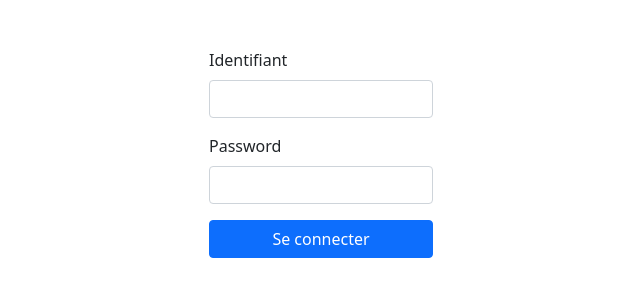
After one commit to GaetanTubaro/wizardFactory, a PHP site: template pages/login.php in a window 1280 px wide. The commit adds this page. Shown: the top 305 px of the page, without its empty margins (319-959 px from the left). Run offline with PHP 8.4, Linux system fonts and the light colour scheme; the template is opened without the code that fills it, so the values that code supplies are empty.

Commit message:
Login et Logout

```diff
--- a/includes/header.php
+++ b/includes/header.php
@@ -1,15 +1,31 @@
 <?php
+session_start();
     include "includes/config.inc.php";
+
+// recupId
+$myPass = "Mekouy";
+if (isset($_POST["id"])) {
+    if ($_POST["pass"] == $myPass) {
+        $_SESSION["login"] = $_POST["id"];
+    }
+}
+if (isset($_SESSION["login"])) {
+    echo '<a class="nav-link" href="?page=logout">Deconnexion</a>';
+}
 ?>
 
 <!DOCTYPE html>
 <html lang="en">
 <head>
-    <meta charset="UTF-8">
-    <meta http-equiv="X-UA-Compatible" content="IE=edge">
-    <meta name="viewport" content="width=device-width, initial-scale=1.0">
     <link href="https://cdn.jsdelivr.net/npm/bootstrap@5.1.3/dist/css/bootstrap.min.css" rel="stylesheet" integrity="sha384-1BmE4kWBq78iYhFldvKuhfTAU6auU8tT94WrHftjDbrCEXSU1oBoqyl2QvZ6jIW3" crossorigin="anonymous">
-<script src="https://cdn.jsdelivr.net/npm/bootstrap@5.1.3/dist/js/bootstrap.bundle.min.js" integrity="sha384-ka7Sk0Gln4gmtz2MlQnikT1wXgYsOg+OMhuP+IlRH9sENBO0LRn5q+8nbTov4+1p" crossorigin="anonymous"></script>
-    <title>Wizard Factory</title>
-</head>
+        <script src="https://cdn.jsdelivr.net/npm/bootstrap@5.1.3/dist/js/bootstrap.bundle.min.js" integrity="sha384-ka7Sk0Gln4gmtz2MlQnikT1wXgYsOg+OMhuP+IlRH9sENBO0LRn5q+8nbTov4+1p" crossorigin="anonymous"></script>
+        <meta charset="UTF-8">
+        <meta http-equiv="X-UA-Compatible" content="IE=edge">
+        <meta name="viewport" content="width=device-width, initial-scale=1.0">
+        <title>Wizard Factory</title>
+    </head>
 <body>
+<?php
+    if (isset($_SESSION["login"])) {
+        echo 'Bienvenue ' . $_SESSION["login"] . '!! :D';
+    }
--- /dev/null
+++ b/pages/login.php
@@ -0,0 +1,16 @@
+<form class="d-flex flex-column justify-content-center w-25 mx-auto p-5 " method="POST">
+    <div class="mb-3">
+        <label for="inputId" class="form-label">Identifiant</label>
+        <input type="text" class="form-control"  name="id" required>
+    </div>
+    <div class="mb-3">
+        <label for="exampleInputPassword1" class="form-label">Password</label>
+        <input type="password" class="form-control" name="pass" required>
+    </div>
+    <button type="submit" class="btn btn-primary">Se connecter</button>
+</form>
+<?php
+if (isset($_POST["pass"]) && $_POST["pass"] != $myPass) {
+    echo 'Mauvais mot de passe';
+}
+?>
```
Also changed, not shown: index.php (+11 -0 lines), pages/logout.php (added, +8 -0 lines).
